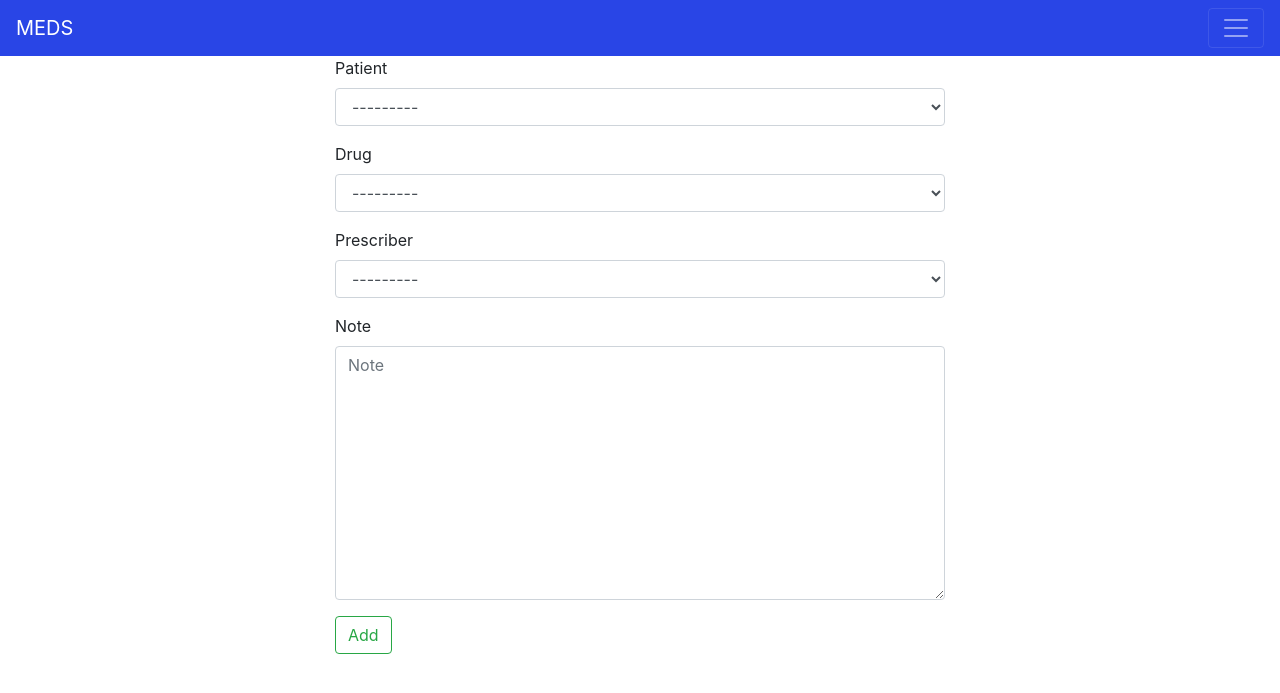
After one commit to ngetichnicholas/Meds, a Django app: page /add_prescription in a window 1280 px wide. The commit adds this page. Shown: the top 693 px of the page. Run offline with Django 3.2, Linux system fonts and the light colour scheme; data that the repository does not hold is empty; some libraries are stand-ins or nearby versions.

Commit message:
Add template for creating prescriptions

```diff
--- a/clinic_app/models.py
+++ b/clinic_app/models.py
@@ -17,7 +17,7 @@ class ClinicalStaff(models.Model):
   profile_picture = CloudinaryField('image')
 
   def __str__(self):
-    return self.user.username
+    return self.staff.username
 
 @receiver(post_save, sender=User)
 def update_staff_signal(sender, instance, created, **kwargs):
--- /dev/null
+++ b/clinic_app/templates/add_prescription.html
@@ -0,0 +1,19 @@
+{% extends "base.html" %}
+{% load bootstrap4 %}
+{% load static %}
+{% block content %}
+<div class="container-fluid">
+    <div class="row">
+        <div class="col-md-3"></div>
+        <div class="col-md-6">
+            <form class="forms" action="" method="POST" enctype="multipart/form-data">
+                {% csrf_token %}
+                {% bootstrap_form add_prescription_form %}
+                <input type="submit" class="btn btn-outline-success" value="Add">
+            </form>
+        </div>
+        <div class="col-md-3"></div>
+    </div>
+</div>
+{{ form.media }}
+{% endblock %}
--- a/clinic_app/templates/index.html
+++ b/clinic_app/templates/index.html
@@ -9,6 +9,8 @@
       {% if user.is_authenticated %}
       <a class="nav-item nav-link"  href="{% url 'add_patient' %}"><button class="btn btn-primary">Add patient</button></a>
       <a class="nav-item nav-link"  href="{% url 'add_appointment' %}"><button class="btn btn-primary">Add Appointment</button></a>
+      <a class="nav-item nav-link"  href="{% url 'add_prescription' %}"><button class="btn btn-primary">Add Prescription</button></a>
+
 
       {% endif %}
     </div>
--- a/clinic_app/urls.py
+++ b/clinic_app/urls.py
@@ -12,5 +12,6 @@ urlpatterns = [
   path('logout/',auth_views.LogoutView.as_view(template_name = 'registration/logout.html'),name='logout'),
   path('add_patient', app_views.add_patient,name='add_patient'),
   path('add_appointment', app_views.add_appointment,name='add_appointment'),
+  path('add_prescription', app_views.add_prescription,name='add_prescription'),
 
 ]
```
